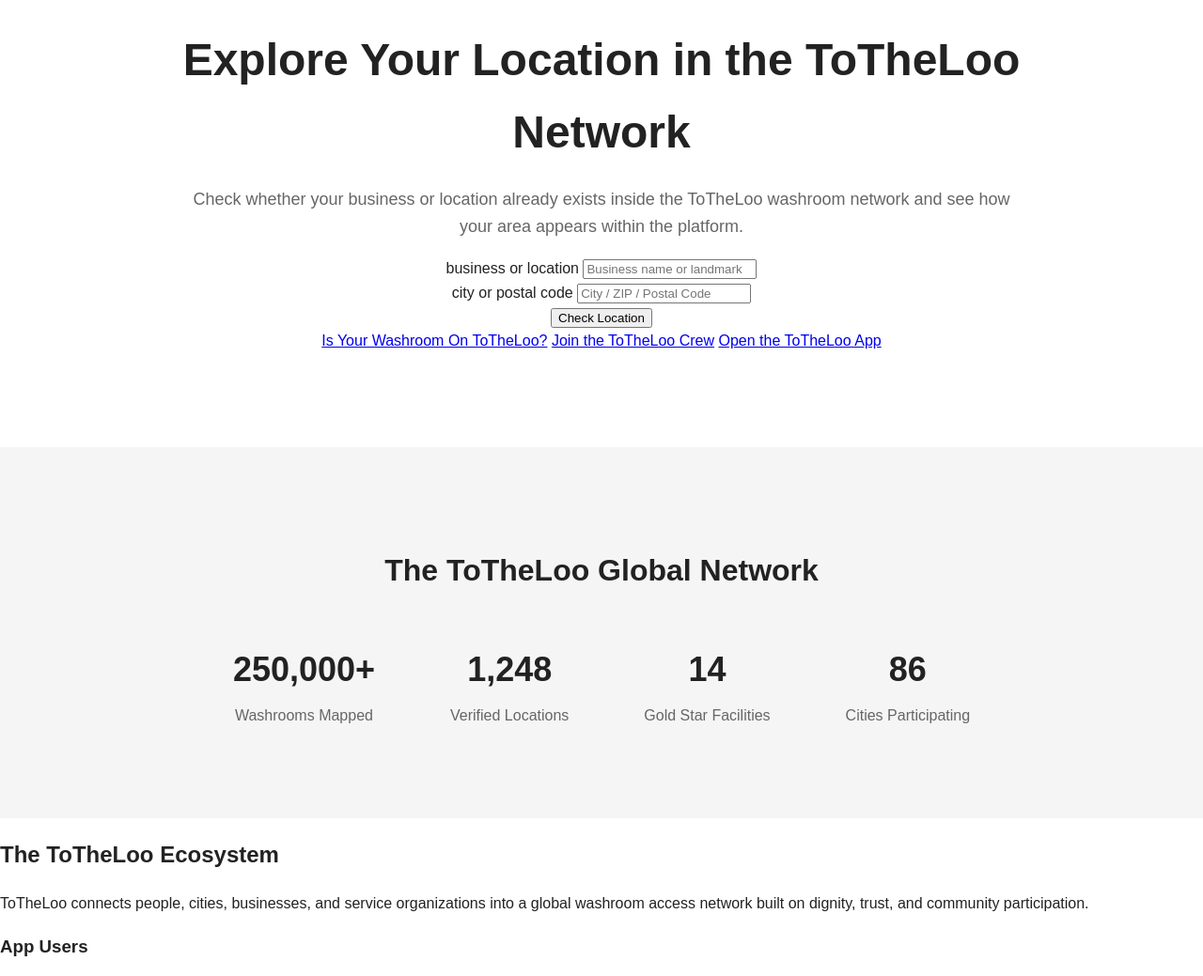
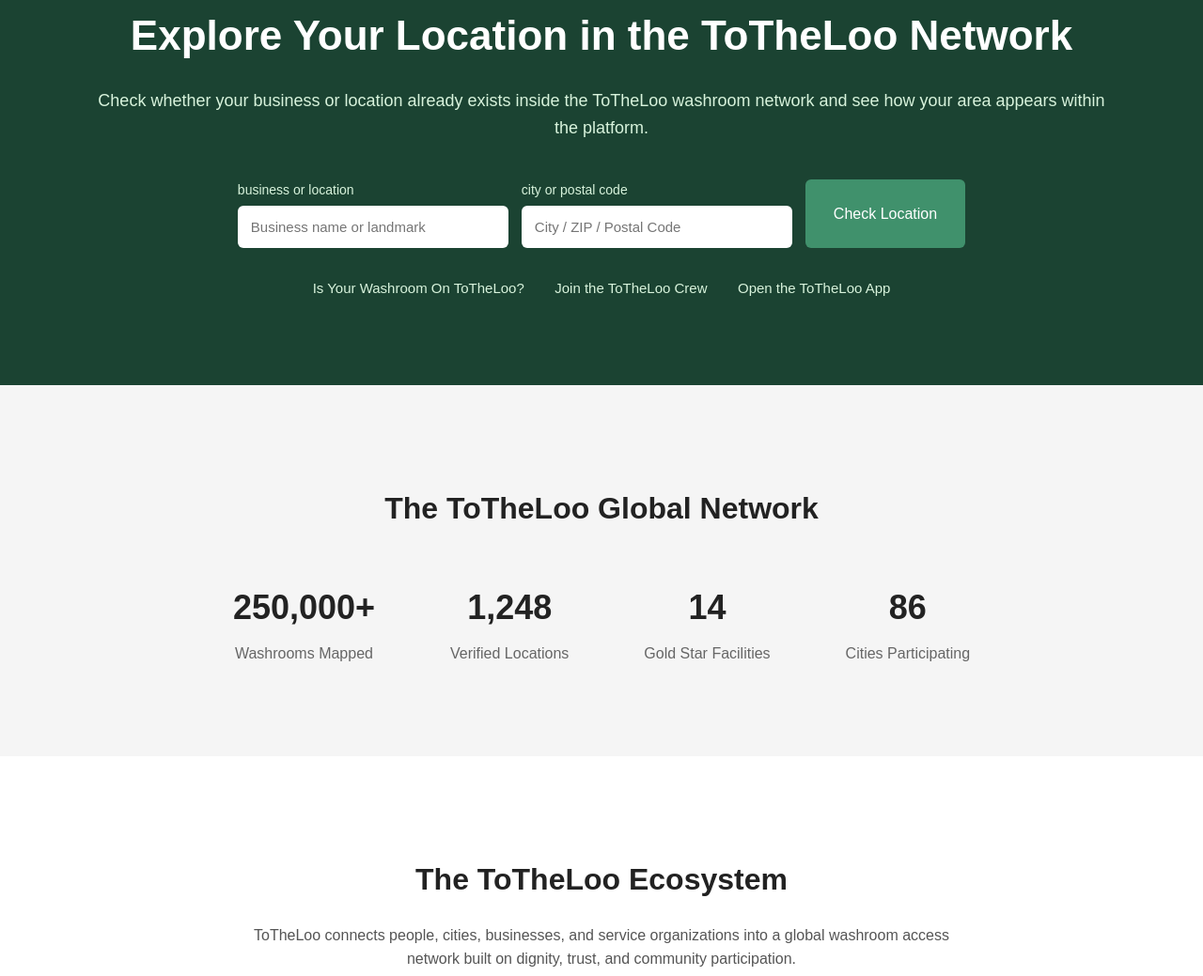
Before and after one commit to tothelooapp-jpg/totheloo-website, a plain HTML site: page index.html in a window 1280 px wide. Shown: the part 213-1252 px from the top of the page at 94% size. Drawn offline with Linux system fonts and the light colour scheme.

Commit message:
Add files via upload

```diff
--- a/css/styles.css
+++ b/css/styles.css
@@ -3,7 +3,11 @@
 font-family:Arial, Helvetica, sans-serif;
 color:#222;
 line-height:1.6;
+background:#ffffff;
 }
+
+
+/* NAVBAR */
 
 .navbar{
 display:flex;
@@ -26,55 +30,105 @@
 font-size:15px;
 }
 
+
+
+/* HERO SECTION */
+
 .hero{
-max-width:900px;
+background:#1b4332;
+color:white;
+padding:100px 20px 90px 20px;
+text-align:center;
+}
+
+.hero-container{
+max-width:1100px;
 margin:auto;
-text-align:center;
-padding:120px 20px 100px 20px;
 }
 
 .hero h1{
-font-size:48px;
-margin-bottom:10px;
+font-size:44px;
+margin-bottom:20px;
 }
 
-.hero p{
+.hero-intro{
 font-size:18px;
-color:#666;
+color:#d8f3dc;
+margin-bottom:40px;
 }
 
-.search-box{
-margin-top:40px;
+
+
+/* ACTION PANEL */
+
+.action-panel{
+display:flex;
+justify-content:center;
+gap:14px;
+flex-wrap:wrap;
+margin-bottom:30px;
 }
 
-.search-box input{
-padding:14px;
-width:300px;
-font-size:16px;
-border:1px solid #ddd;
+.action-field{
+display:flex;
+flex-direction:column;
+text-align:left;
 }
 
-.search-box button{
-padding:14px 22px;
-margin-left:8px;
-background:black;
+.action-field label{
+font-size:14px;
+margin-bottom:6px;
+color:#d8f3dc;
+}
+
+.action-field input{
+padding:14px;
+border-radius:6px;
+border:none;
+width:260px;
+font-size:15px;
+}
+
+
+
+/* ACTION BUTTON */
+
+.action-button{
+padding:14px 30px;
+background:#40916c;
 color:white;
 border:none;
+border-radius:6px;
+font-size:16px;
 cursor:pointer;
 }
 
-.app-gateway{
-margin-top:40px;
+.action-button:hover{
+background:#2d6a4f;
 }
 
-.app-button{
-display:inline-block;
-padding:14px 24px;
-background:black;
-color:white;
-text-decoration:none;
+
+
+/* HERO LINKS */
+
+.hero-links{
 margin-top:10px;
 }
+
+.hero-links a{
+color:#d8f3dc;
+margin:0 14px;
+text-decoration:none;
+font-size:15px;
+}
+
+.hero-links a:hover{
+text-decoration:underline;
+}
+
+
+
+/* NETWORK SECTION */
 
 .network{
 background:#f5f5f5;
@@ -103,46 +157,85 @@
 margin-top:8px;
 color:#666;
 }
-/* Quality system section */
 
-.quality-system {
-padding: 80px 40px;
-background: #f7f7f7;
-text-align: center;
+
+
+/* ECOSYSTEM SECTION */
+
+.ecosystem{
+padding:80px 20px;
+text-align:center;
 }
 
-.pin-levels {
-display: flex;
-justify-content: center;
-gap: 40px;
-margin-top: 40px;
-flex-wrap: wrap;
+.ecosystem h2{
+font-size:32px;
+margin-bottom:20px;
 }
 
-.pin-card {
-background: white;
-padding: 30px;
-border-radius: 10px;
-box-shadow: 0 10px 20px rgba(0,0,0,0.05);
-max-width: 260px;
+.ecosystem p{
+max-width:800px;
+margin:auto;
+margin-bottom:50px;
+color:#555;
 }
 
-.pin {
-width: 40px;
-height: 40px;
-border-radius: 50%;
-margin: 0 auto 20px auto;
+.ecosystem-grid{
+display:flex;
+flex-wrap:wrap;
+justify-content:center;
+gap:40px;
 }
 
-.pin.white {
-background: #ffffff;
-border: 2px solid #ccc;
+.eco-item{
+max-width:260px;
 }
 
-.pin.green {
-background: #2ecc71;
+.eco-item h3{
+margin-bottom:10px;
 }
 
-.pin.gold {
-background: #f1c40f;
+
+
+/* QUALITY SYSTEM */
+
+.quality-system{
+padding:80px 40px;
+background:#f7f7f7;
+text-align:center;
 }
+
+.pin-levels{
+display:flex;
+justify-content:center;
+gap:40px;
+margin-top:40px;
+flex-wrap:wrap;
+}
+
+.pin-card{
+background:white;
+padding:30px;
+border-radius:10px;
+box-shadow:0 10px 20px rgba(0,0,0,0.05);
+max-width:260px;
+}
+
+.pin{
+width:40px;
+height:40px;
+border-radius:50%;
+margin:0 auto 20px auto;
+}
+
+.pin.white{
+background:#ffffff;
+border:2px solid #ccc;
+}
+
+.pin.green{
+background:#2ecc71;
+}
+
+.pin.gold{
+background:#f1c40f;
+}
```
